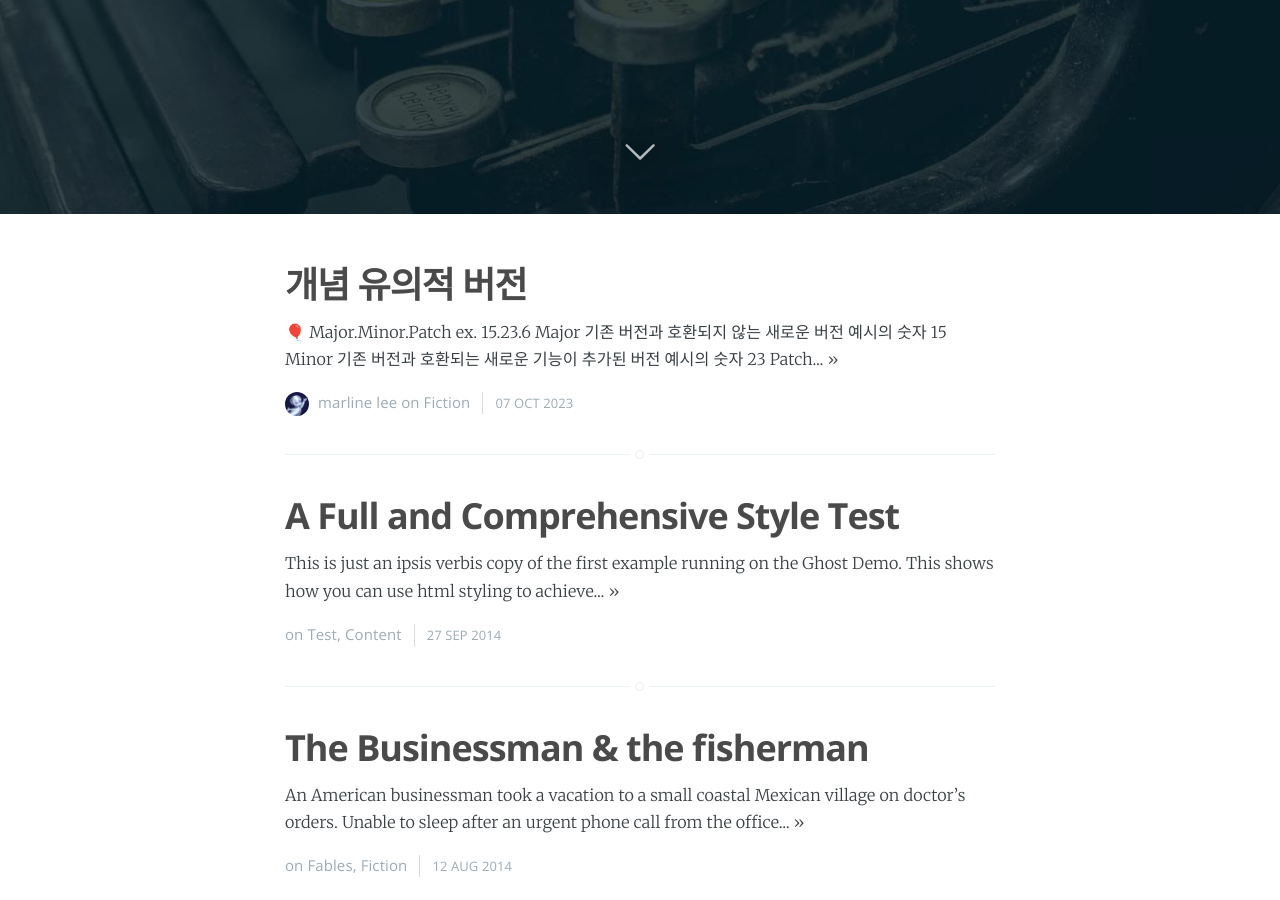
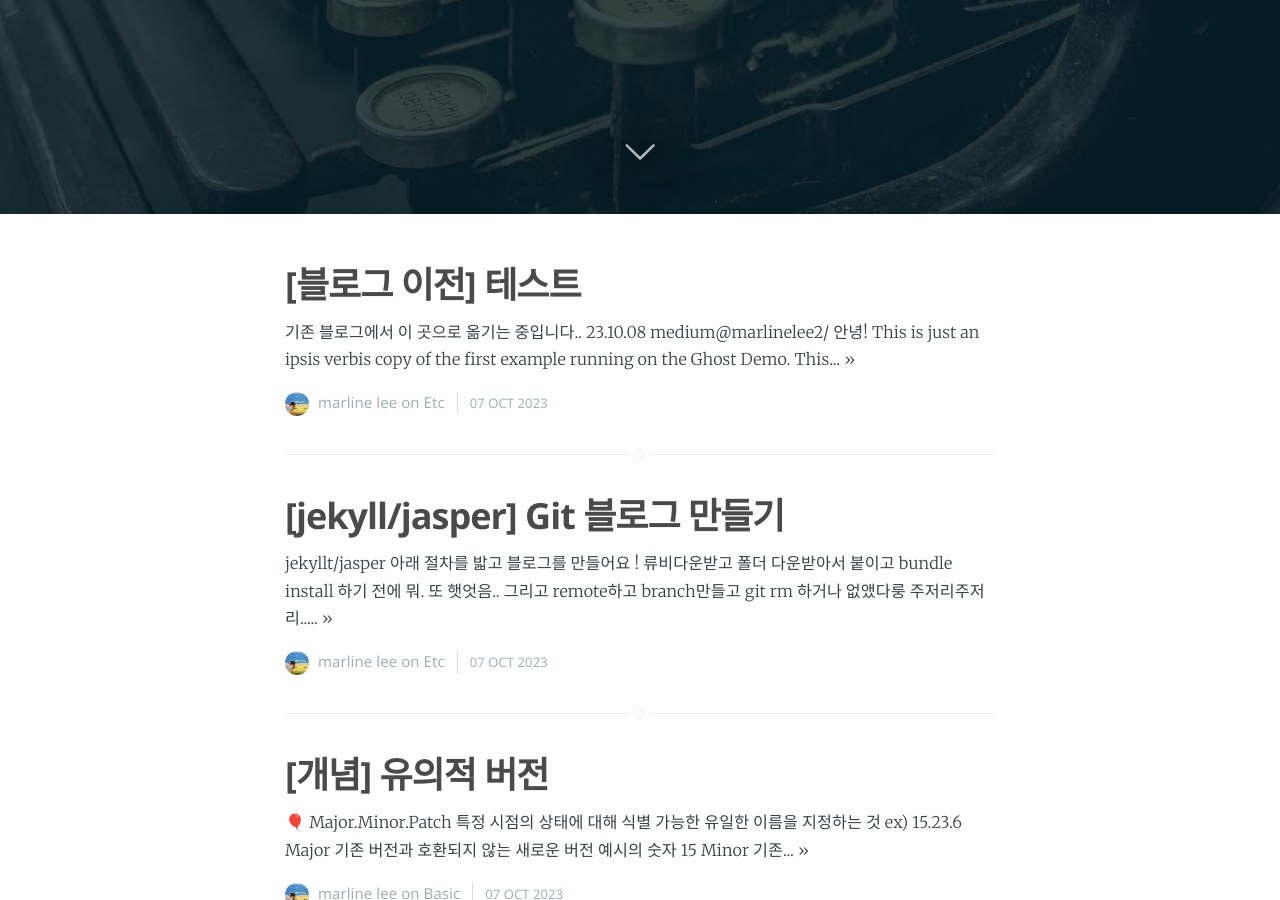
Before and after one commit to Marline2/blog, a Jekyll site: the page built from index.html, in a window 1280 px wide and 900 px high, scrolled down 686 px. Built offline with Jekyll 4.4.1, drawn with Linux system fonts in a browser that asks for light colours; nearby versions of some CDN libraries; the list of posts is cut into pages by our own code; some of the changed text lies outside the part shown.

Commit message:
first post

```diff
--- a/_data/authors.yml
+++ b/_data/authors.yml
@@ -5,4 +5,4 @@ Marline2:
   url_full: http://Marline2.github.io/blog/
   url: Marline2.github.io/blog
   bio: 웹 개발자
-  assets: assets/images/casper.png
+  assets: assets/images/marlinesquare.jpg
--- a/_includes/navigation.html
+++ b/_includes/navigation.html
@@ -6,14 +6,10 @@
     <ul>
         <li class="nav-home {% if page.current == 'home' %} nav-current{% endif %}" role="presentation"><a href="{{ site.baseurl }}">Home</a></li>
         <li class="nav-about {% if page.current == 'about' %} nav-current{% endif %}" role="presentation"><a href="{{ site.baseurl }}about">About</a></li>
-        <li class="nav-fables {% if page.url contains 'fables' %} nav-current{% endif %}" role="presentation"><a href="{{ site.baseurl }}tag/fables">Fables</a></li>
-        <li class="nav-speeches {% if page.url contains 'speeches' %} nav-current{% endif %}" role="presentation"><a href="{{ site.baseurl }}tag/speeches">Speeches</a></li>
-        <li class="nav-fiction {% if page.url contains 'fiction' %} nav-current{% endif %}" role="presentation"><a href="{{ site.baseurl }}tag/fiction">Fiction</a></li>
-        <li class="nav-author {% if page.url contains 'casper' %} nav-current{% endif %}" role="presentation"><a href="{{ site.baseurl }}author/casper">Casper</a></li>
-        <li class="nav-author {% if page.url contains 'edgar' %} nav-current{% endif %}" role="presentation"><a href="{{ site.baseurl }}author/edgar">Edgar</a></li>
-        <li class="nav-author {% if page.url contains 'abraham' %} nav-current{% endif %}" role="presentation"><a href="{{ site.baseurl }}author/abraham">Abraham</a></li>
-        <li class="nav-author {% if page.url contains 'martin' %} nav-current{% endif %}" role="presentation"><a href="{{ site.baseurl }}author/martin">Martin</a></li>
-        <li class="nav-author {% if page.url contains 'lewis' %} nav-current{% endif %}" role="presentation"><a href="{{ site.baseurl }}author/lewis">Lewis</a></li>
+        <li class="nav-fables {% if page.url contains 'basic' %} nav-current{% endif %}" role="presentation"><a href="{{ site.baseurl }}tag/basic">Basic</a></li>
+        <li class="nav-author {% if page.url contains 'etc' %} nav-current{% endif %}" role="presentation"><a href="{{ site.baseurl }}tag/etc">Etc</a></li>
+        <!--<li class="nav-author {% if page.url contains 'casper' %} nav-current{% endif %}" role="presentation"><a href="{{ site.baseurl }}author/casper">Casper</a></li>
+        <li class="nav-author {% if page.url contains 'edgar' %} nav-current{% endif %}" role="presentation"><a href="{{ site.baseurl }}author/edgar">Edgar</a></li>-->
     </ul>
     <a class="subscribe-button icon-feed" href="{{ site.baseurl }}feed.xml">Subscribe</a>
 </div>
--- a/_posts/1963-08-28-i-have-a-dream.md
+++ /dev/null
@@ -1,103 +0,0 @@
----
-layout: post
-cover: 'assets/images/cover4.jpg'
-navigation: True
-title: I Have a Dream
-date: 1963-08-28 10:18:00
-tags: speeches
-subclass: 'post tag-speeches'
-logo: 'assets/images/ghost.png'
-author: martin
-categories: martin
----
-
-I am happy to join with you today in what will go down in history as the greatest demonstration for freedom in the history of our nation.
-
-Five score years ago, a great American, in whose symbolic shadow we stand today, signed the Emancipation Proclamation. This momentous decree came as a great beacon light of hope to millions of Negro slaves who had been seared in the flames of withering injustice. It came as a joyous daybreak to end the long night of their captivity.
-
-But one hundred years later, the Negro still is not free. One hundred years later, the life of the Negro is still sadly crippled by the manacles of segregation and the chains of discrimination. One hundred years later, the Negro lives on a lonely island of poverty in the midst of a vast ocean of material prosperity. One hundred years later, the Negro is still languished in the corners of American society and finds himself an exile in his own land. And so we've come here today to dramatize a shameful condition.
-
-In a sense we've come to our nation's capital to cash a check. When the architects of our republic wrote the magnificent words of the Constitution and the Declaration of Independence, they were signing a promissory note to which every American was to fall heir. This note was a promise that all men, yes, black men as well as white men, would be guaranteed the "unalienable Rights" of "Life, Liberty and the pursuit of Happiness." It is obvious today that America has defaulted on this promissory note, insofar as her citizens of color are concerned. Instead of honoring this sacred obligation, America has given the Negro people a bad check, a check which has come back marked "insufficient funds."
-
-But we refuse to believe that the bank of justice is bankrupt. We refuse to believe that there are insufficient funds in the great vaults of opportunity of this nation. And so, we've come to cash this check, a check that will give us upon demand the riches of freedom and the security of justice.
-
-We have also come to this hallowed spot to remind America of the fierce urgency of Now. This is no time to engage in the luxury of cooling off or to take the tranquilizing drug of gradualism. Now is the time to make real the promises of democracy. Now is the time to rise from the dark and desolate valley of segregation to the sunlit path of racial justice. Now is the time to lift our nation from the quicksands of racial injustice to the solid rock of brotherhood. Now is the time to make justice a reality for all of God's children.
-
-It would be fatal for the nation to overlook the urgency of the moment. This sweltering summer of the Negro's legitimate discontent will not pass until there is an invigorating autumn of freedom and equality. Nineteen sixty-three is not an end, but a beginning. And those who hope that the Negro needed to blow off steam and will now be content will have a rude awakening if the nation returns to business as usual. And there will be neither rest nor tranquility in America until the Negro is granted his citizenship rights. The whirlwinds of revolt will continue to shake the foundations of our nation until the bright day of justice emerges.
-
-But there is something that I must say to my people, who stand on the warm threshold which leads into the palace of justice: In the process of gaining our rightful place, we must not be guilty of wrongful deeds. Let us not seek to satisfy our thirst for freedom by drinking from the cup of bitterness and hatred. We must forever conduct our struggle on the high plane of dignity and discipline. We must not allow our creative protest to degenerate into physical violence. Again and again, we must rise to the majestic heights of meeting physical force with soul force.
-
-The marvelous new militancy which has engulfed the Negro community must not lead us to a distrust of all white people, for many of our white brothers, as evidenced by their presence here today, have come to realize that their destiny is tied up with our destiny. And they have come to realize that their freedom is inextricably bound to our freedom.
-
-We cannot walk alone.
-
-And as we walk, we must make the pledge that we shall always march ahead.
-
-We cannot turn back.
-
-There are those who are asking the devotees of civil rights, "When will you be satisfied?" We can never be satisfied as long as the Negro is the victim of the unspeakable horrors of police brutality. We can never be satisfied as long as our bodies, heavy with the fatigue of travel, cannot gain lodging in the motels of the highways and the hotels of the cities. We cannot be satisfied as long as the negro's basic mobility is from a smaller ghetto to a larger one. We can never be satisfied as long as our children are stripped of their self-hood and robbed of their dignity by signs stating: "For Whites Only." We cannot be satisfied as long as a Negro in Mississippi cannot vote and a Negro in New York believes he has nothing for which to vote. No, no, we are not satisfied, and we will not be satisfied until "justice rolls down like waters, and righteousness like a mighty stream."
-
-I am not unmindful that some of you have come here out of great trials and tribulations. Some of you have come fresh from narrow jail cells. And some of you have come from areas where your quest -- quest for freedom left you battered by the storms of persecution and staggered by the winds of police brutality. You have been the veterans of creative suffering. Continue to work with the faith that unearned suffering is redemptive. Go back to Mississippi, go back to Alabama, go back to South Carolina, go back to Georgia, go back to Louisiana, go back to the slums and ghettos of our northern cities, knowing that somehow this situation can and will be changed.
-
-Let us not wallow in the valley of despair, I say to you today, my friends.
-
-And so even though we face the difficulties of today and tomorrow, I still have a dream. It is a dream deeply rooted in the American dream.
-
-I have a dream that one day this nation will rise up and live out the true meaning of its creed: "We hold these truths to be self-evident, that all men are created equal."
-
-I have a dream that one day on the red hills of Georgia, the sons of former slaves and the sons of former slave owners will be able to sit down together at the table of brotherhood.
-
-I have a dream that one day even the state of Mississippi, a state sweltering with the heat of injustice, sweltering with the heat of oppression, will be transformed into an oasis of freedom and justice.
-
-I have a dream that my four little children will one day live in a nation where they will not be judged by the color of their skin but by the content of their character.
-
-I have a **dream** today!
-
-I have a dream that one day, down in Alabama, with its vicious racists, with its governor having his lips dripping with the words of "interposition" and "nullification" -- one day right there in Alabama little black boys and black girls will be able to join hands with little white boys and white girls as sisters and brothers.
-
-I have a **dream** today!
-
-I have a dream that one day every valley shall be exalted, and every hill and mountain shall be made low, the rough places will be made plain, and the crooked places will be made straight; "and the glory of the Lord shall be revealed and all flesh shall see it together."
-
-This is our hope, and this is the faith that I go back to the South with.
-
-With this faith, we will be able to hew out of the mountain of despair a stone of hope. With this faith, we will be able to transform the jangling discords of our nation into a beautiful symphony of brotherhood. With this faith, we will be able to work together, to pray together, to struggle together, to go to jail together, to stand up for freedom together, knowing that we will be free one day.
-
-And this will be the day -- this will be the day when all of God's children will be able to sing with new meaning:
-
->  My country 'tis of thee, sweet land of liberty, of thee I sing.
->
->  Land where my fathers died, land of the Pilgrim's pride,
->
->  From every mountainside, let freedom ring!
-
-
-And if America is to be a great nation, this must become true.
-
-And so let freedom ring from the prodigious hilltops of New Hampshire.
-
->  Let freedom ring from the mighty mountains of New York.
->
->  Let freedom ring from the heightening Alleghenies of Pennsylvania.
->
->  Let freedom ring from the snow-capped Rockies of Colorado.
->
->  Let freedom ring from the curvaceous slopes of California.
-
-
-But not only that:
-
->  Let freedom ring from Stone Mountain of Georgia.
->
->  Let freedom ring from Lookout Mountain of Tennessee.
->
->  Let freedom ring from every hill and molehill of Mississippi.
->
->  From every mountainside, let freedom ring.
-
-
-And when this happens, and when we allow freedom ring, when we let it ring from every village and every hamlet, from every state and every city, we will be able to speed up that day when all of God's children, black men and white men, Jews and Gentiles, Protestants and Catholics, will be able to join hands and sing in the words of the old Negro spiritual:
-
-*Free at last! Free at last!*
-
-*Thank God Almighty, we are free at last!*
--- a/_posts/2014-08-12-the-businessman-and-fisherman.md
+++ /dev/null
@@ -1,46 +0,0 @@
----
-layout: post
-cover: 'assets/images/cover7.jpg'
-navigation: True
-title: The Businessman & the fisherman
-date: 2014-08-12 10:18:00
-tags: fables fiction
-subclass: 'post tag-test tag-content'
-logo: 'assets/images/ghost.png'
-author: casper
-categories: casper
----
-
-An American businessman took a vacation to a small coastal Mexican village on doctor’s orders. Unable to sleep after an urgent phone call from the office the first morning, he walked out to the pier to clear his head. A small boat with just one fisherman had docked, and inside the boat were several large yellowfin tuna. The American complimented the Mexican on the quality of his fish.
-
-“How long did it take you to catch them?” the American asked.
-
-“Only a little while,” the Mexican replied in surprisingly good English.
-
-“Why don’t you stay out longer and catch more fish?” the American then asked.
-
-“I have enough to support my family and give a few to friends,” the Mexican said as he unloaded them into a basket.
-
-“But… What do you do with the rest of your time?”
-
-The Mexican looked up and smiled. “I sleep late, fish a little, play with my children, take a siesta with my wife, Julia, and stroll into the village each evening, where I sip wine and play guitar with my amigos. I have a full and busy life, señor.”
-
-The American laughed and stood tall. “Sir, I’m a Harvard M.B.A. and can help you. You should spend more time fishing, and with the proceeds, buy a bigger boat. In no time, you could buy several boats with the increased haul. Eventually, you would have a fleet of fishing boats.”
-
-He continued, “Instead of selling your catch to a middleman, you would sell directly to the consumers, eventually opening your own cannery. You would control the product, processing, and distribution. You would need to leave this small coastal fishing village, of course, and move to Mexico City, then to Los Angeles, and eventually to New York City, where you could run your expanded enterprise with proper management.
-
-The Mexican fisherman asked, “But, señor, how long will all this take?”
-
-To which the American replied, “15-20 years, 25 tops.”
-
-“But what then, señor?”
-
-The American laughed and said, “That’s the best part. When the time is right, you would announce an IPO and sell your company stock to the public and become very rich. You would make millions.”
-
-“Millions señor? Then what?"
-
-“Then you would retire and move to a small coastal fishing village, where you would sleep late, fish a little, play with your kids, take a siesta with your wife, and stroll in to the village in the evenings where you could sip wine and play your guitar with your amigos.”
-
-Adapted from the "Anekdote zur Senkung der Arbeitsmoral" by **Heinrich Böll**
-
-An influential German write and Nobel Prize for Literature in 1972.
--- a/_posts/2023-10-07-basic-1.md
+++ b/_posts/2023-10-07-basic-1.md
@@ -2,27 +2,26 @@
 layout: post
 cover: 'assets/images/cover2.jpg'
 navigation: True
-title: 개념 유의적 버전
-date: 2023-10-07 23:10:00
-tags: fiction
+title: "[개념] 유의적 버전"
+date: 2023-10-07 23:10:00 +0900
+tags: basic
 subclass: 'post tag-fiction'
 logo: 'assets/images/ghost.png'
 author: Marline2
-categories: lewis
+categories: basic
 ---
+<br />
+## 🎈 Major.Minor.Patch
+  - **특정 시점의 상태에 대해 식별 가능한 유일한 이름을 지정하는 것** `ex) 15.23.6`
 
-## <span style="color:navy"> 🎈 Major.Minor.Patch </span>
-
-### ex. 15.23.6
-
-1. `Major`
+1. **Major**
 - 기존 버전과 호환되지 않는 새로운 버전
 - 예시의 숫자 15
 
-2. `Minor`
+2. **Minor**
 - 기존 버전과 호환되는 새로운 기능이 추가된 버전
 - 예시의 숫자 23
 
-3. `Patch`
+3. **Patch**
 - 기존 버전과 호환되는 버그 및 오타 등이 수정된 버전
 - 예시의 숫자 6
--- /dev/null
+++ b/_posts/2023-10-08-etc-1.html
@@ -0,0 +1,19 @@
+---
+layout: post
+cover: 'assets/images/cover3.jpg'
+navigation: True
+title: "[jekyll/jasper] Git 블로그 만들기"
+date: 2023-10-08 00:10:00 +0900
+tags: etc
+subclass: 'post tag-test tag-content'
+logo: 'assets/images/ghost.png'
+author: Marline2
+categories: etc
+---
+<hr />
+<h6 id="heading6"><a href="https://github.com/jekyllt/jasper">jekyllt/jasper</a></h6>
+<hr />
+<p>아래 절차를 밟고 블로그를 만들어요 ! </p>
+<p>류비다운받고 폴더 다운받아서 붙이고 bundle install 하기 전에 뭐. 또 햇엇음.. 그리고 remote하고
+  branch만들고 git rm 하거나 없앴다룽 주저리주저리.. 테스트로 올린 글이라 제대로 완성하지 않았습니다. 월요일에 할듯? maybe..
+</p>
--- a/_posts/2014-09-27-a-full-and-comprehensive-style-test.html
+++ b/_posts/2023-10-08-etc-test.html
@@ -2,14 +2,21 @@
 layout: post
 cover: 'assets/images/cover3.jpg'
 navigation: True
-title: A Full and Comprehensive Style Test
-date: 2014-09-27 10:18:00
-tags: test content
+title: "[블로그 이전] 테스트"
+date: 2023-10-08 00:10:00 +0900
+tags: etc
 subclass: 'post tag-test tag-content'
 logo: 'assets/images/ghost.png'
-author: casper
-categories: casper
+author: Marline2
+categories: etc
 ---
+
+<h2 id="heading2">기존 블로그에서 이 곳으로 옮기는 중입니다.. 23.10.08</h2>
+<h6 id="heading6"><a href="https://medium.com/marlinelee2/">medium@marlinelee2/</a></h6>
+
+<hr />
+
+<p>안녕!</p>
 
 <p>This is just an <em>ipsis verbis</em> copy of the first example running on the <a href="http://demo.ghost.io">Ghost Demo</a>. This shows how you can use html styling to achieve your hopes.</p>
 
--- a/about/index.md
+++ b/about/index.md
@@ -7,6 +7,8 @@ current: about
 ---
 
 안녕하세요 ! 말린이라고 합니다 .
-Git Hub 주소는 [이곳](https://github.com/Marline2) 입니다 .
+
+Git Hub 주소는 [이 곳](https://github.com/Marline2) 입니다 .
 
 많은 사람의 블로그 글이 제게 큰 도움이 되어주었듯 저도 알게 된 내용을 정리하여 공유하고 싶습니다.
+문의는 marlinelee2@gmail.com 으로 부탁합니다 !
--- a/index.html
+++ b/index.html
@@ -1,6 +1,6 @@
 ---
 layout: default
-title: Finding The Way Home
+title: 말린이의 복습공간
 cover: 'assets/images/cover1.jpg'
 class: 'home-template'
 navigation: True
```
Also changed, not shown: README.md, assets/images/marlinesquare.jpg (added).
